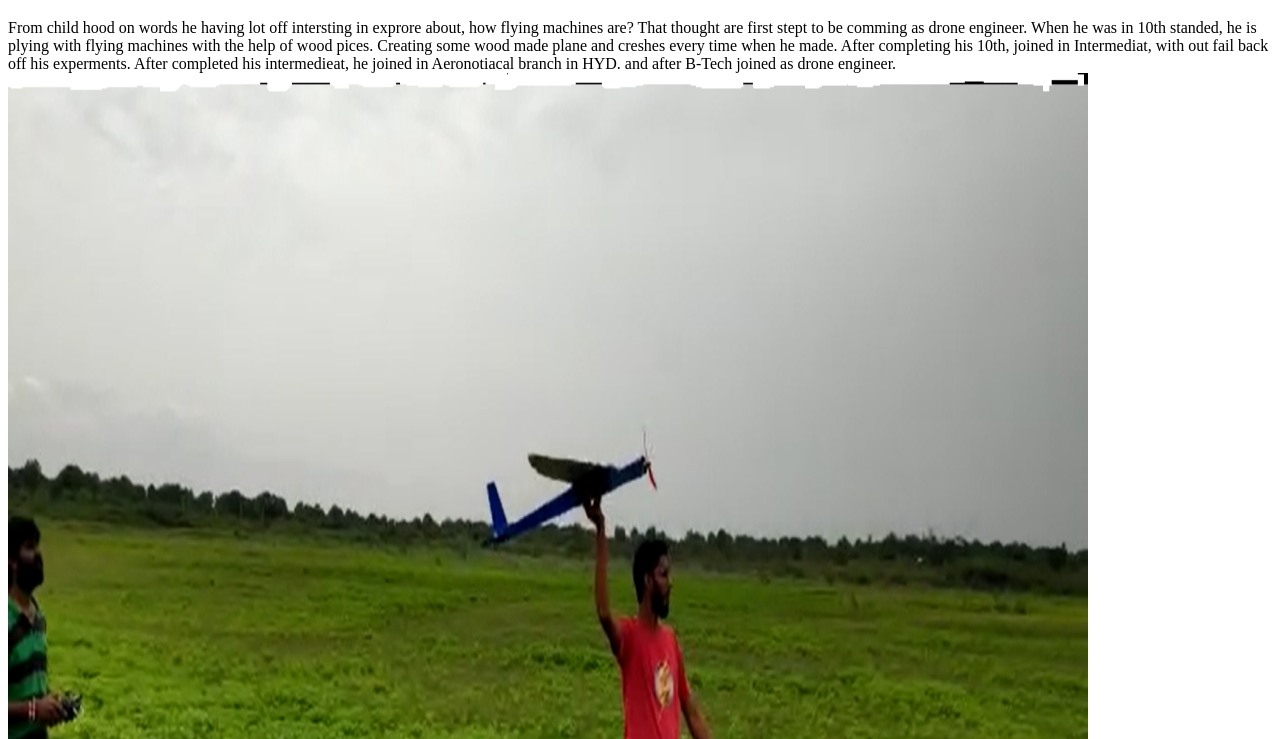
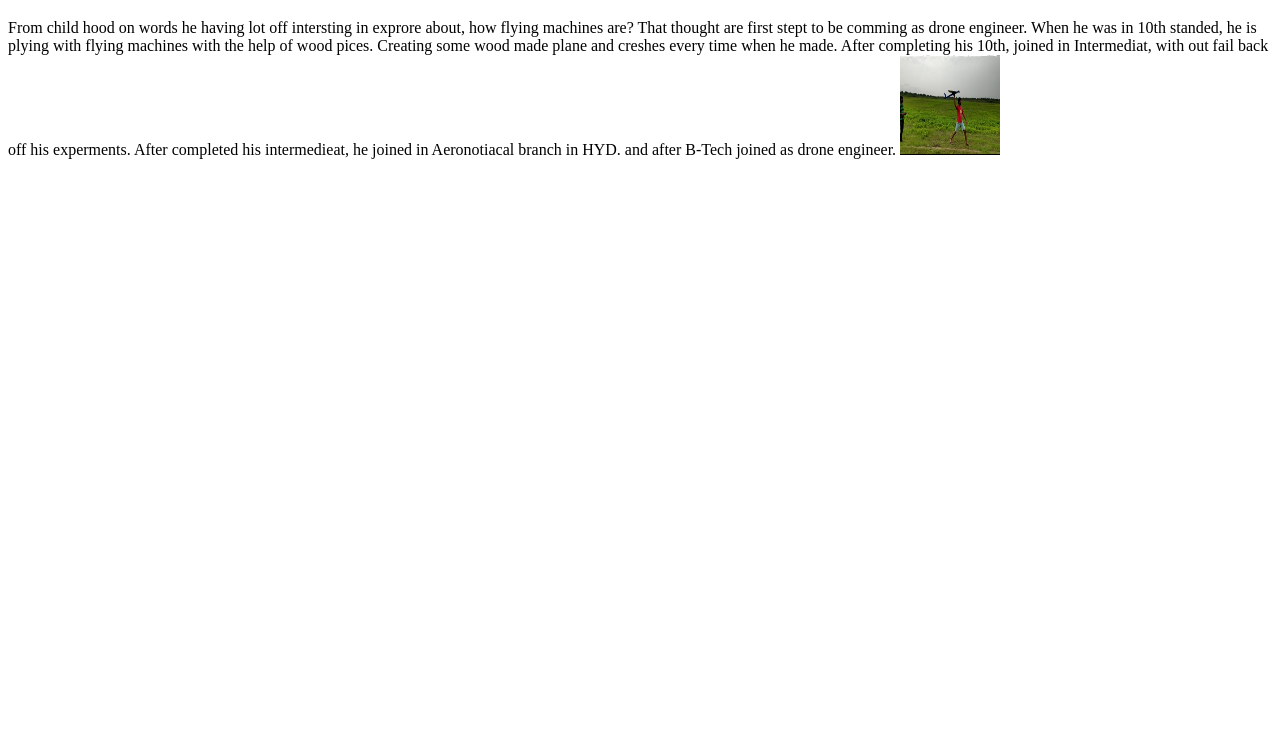
Before and after one commit to mohanbabi/nayakrc.github.io, a plain HTML site: page Index.html in a window 1280 px wide. Shown: the part 61-800 px from the top of the page. Drawn offline with Linux system fonts and the light colour scheme.

Commit message:
Update Index.html

```diff
--- a/Index.html
+++ b/Index.html
@@ -13,7 +13,7 @@ From child hood on words he having lot off intersting in exprore about, how flyi
 When he was in 10th standed, he is plying with flying machines with the help of wood pices. Creating some wood made plane and creshes every time when he made.
 After completing his 10th, joined in Intermediat, with out fail back off his experments.
 After completed his intermedieat, he joined in Aeronotiacal branch in HYD. and after B-Tech joined as drone engineer.
- <img src="nayak.png" height="1080px" width="1080px">
+ <img src="nayak.png" height="100px" width="100px">
 
 
 </p1>
```
